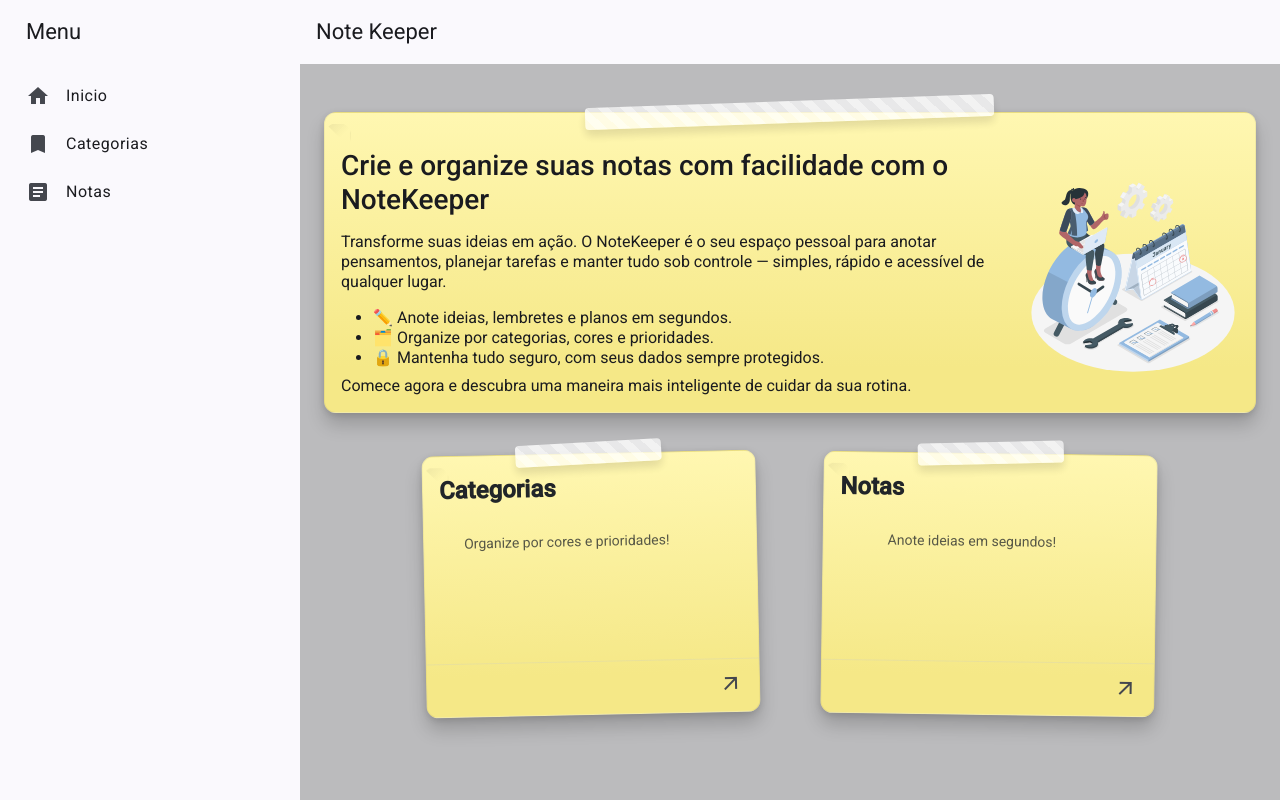
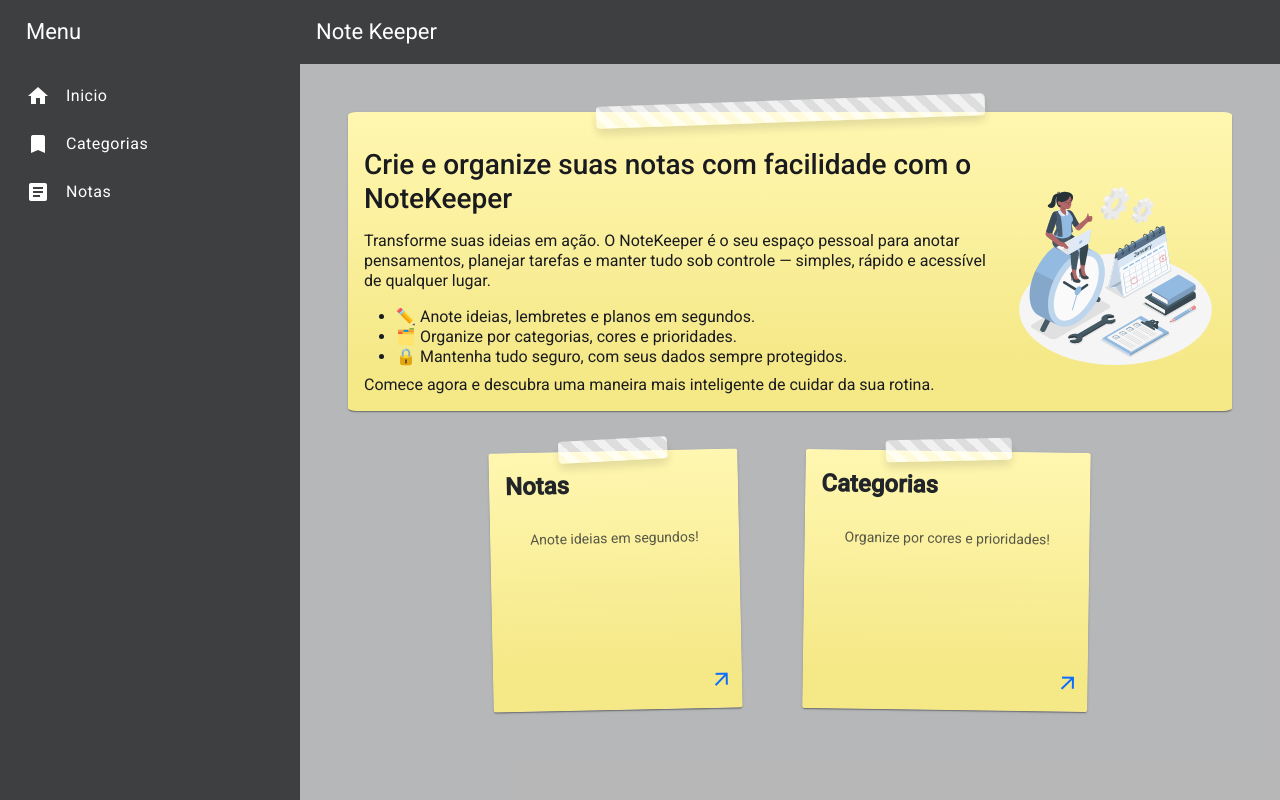
Before and after one commit to gkirschnxr/note-keeper, an Angular app in the folder client/: page /inicio in a window 1280 px wide. Built offline with nearby package versions, Linux system fonts and the light colour scheme.

Commit message:
finalizada pagina inicial v1.1

```diff
--- a/client/src/app/app.html
+++ b/client/src/app/app.html
@@ -1,3 +1,5 @@
 <app-shell>
-  <router-outlet></router-outlet>
+  <div class="page home-wall">
+    <router-outlet></router-outlet>
+  </div>
 </app-shell>
--- a/client/src/app/components/inicio/inicio.html
+++ b/client/src/app/components/inicio/inicio.html
@@ -1,7 +1,6 @@
-<section class="stage max-vh-100 d-flex flex-column justify-content-center">
+<section class="stage mx-lg-4 d-flex flex-column justify-content-center">
   <div class="container pt-5">
-    <!-- POST-IT de introdução -->
-    <mat-card class="classroom-card sticky-note sticky-note--lg mx-auto mb-4">
+    <mat-card class="classroom-card sticky-note mx-auto mb-4">
       <mat-card-content>
         <div class="row g-3 align-items-center">
           <div class="col">
@@ -9,8 +8,8 @@
 
             <p class="mt-3 fs-6">
               Transforme suas ideias em ação. O NoteKeeper é o seu espaço pessoal para anotar
-              pensamentos, planejar tarefas e manter tudo sob controle — simples, rápido e acessível de
-              qualquer lugar.
+              pensamentos, planejar tarefas e manter tudo sob controle — simples, rápido e acessível
+              de qualquer lugar.
             </p>
 
             <ul class="fs-6 mb-2">
@@ -19,7 +18,9 @@
               <li>🔒 Mantenha tudo seguro, com seus dados sempre protegidos.</li>
             </ul>
 
-            <p class="fs-6 mb-0">Comece agora e descubra uma maneira mais inteligente de cuidar da sua rotina.</p>
+            <p class="fs-6 mb-0">
+              Comece agora e descubra uma maneira mais inteligente de cuidar da sua rotina.
+            </p>
           </div>
 
           <div class="col-lg-3 text-center">
@@ -29,38 +30,24 @@
       </mat-card-content>
     </mat-card>
 
-<div class="row g-3 my-2 align-items-center justify-content-center">
-  <div class="col-lg-3 card-column mx-4">
-    <mat-card class="classroom-card sticky-note sticky-rot-0">
-      <a routerLink="/categorias" class="note-tap d-block text-decoration-none text-dark">
-        <h4 class="mb-2 fw-bold px-3">Categorias</h4>
-        <mat-card-content class="pt-1">
-          <p class="mb-0 small opacity-75 px-4 mt-3">Organize por cores e prioridades!</p>
-        </mat-card-content>
-      </a>
-      <mat-divider></mat-divider>
-      <mat-card-actions align="end">
-        <a routerLink="/categorias" mat-icon-button aria-label="Abrir categorias">
-          <mat-icon>arrow_outward</mat-icon>
-        </a>
-      </mat-card-actions>
-    </mat-card>
+    <div class="row g-3 my-2 align-items-center justify-content-center">
+      <div class="col-auto col-column mx-4">
+        <app-sticky-card
+          titulo="Notas"
+          descricao="Anote ideias em segundos!"
+          route="/notas"
+          [rotacao]="0"
+        ></app-sticky-card>
+      </div>
+
+      <div class="col-auto col-column mx-4">
+        <app-sticky-card
+          titulo="Categorias"
+          descricao="Organize por cores e prioridades!"
+          route="/categorias"
+          [rotacao]="1"
+        ></app-sticky-card>
+      </div>
+    </div>
   </div>
-
-  <div class="col-lg-3 card-column mx-4">
-    <mat-card class="classroom-card sticky-note sticky-rot-1">
-      <a routerLink="/notas" class="note-tap d-block text-decoration-none text-dark">
-        <h4 class="mb-2 fw-bold px-3">Notas</h4>
-        <mat-card-content class="pt-1">
-          <p class="mb-0 small opacity-75 px-5 mt-3">Anote ideias em segundos!</p>
-        </mat-card-content>
-      </a>
-      <mat-divider></mat-divider>
-      <mat-card-actions align="end">
-        <a routerLink="/notas" mat-icon-button aria-label="Abrir notas">
-          <mat-icon>arrow_outward</mat-icon>
-        </a>
-      </mat-card-actions>
-    </mat-card>
-  </div>
-</div>
+</section>
--- a/client/src/app/components/shell/shell.component.html
+++ b/client/src/app/components/shell/shell.component.html
@@ -1,7 +1,7 @@
 <mat-sidenav-container class="sidenav-container">
   <mat-sidenav
     #drawer
-    class="sidenav"
+    class="sidenav bg-dark"
     fixedInViewport
     [attr.role]="(isHandset$ | async) ? 'dialog' : 'navigation'"
     [mode]="(isHandset$ | async) ? 'over' : 'side'"
@@ -11,21 +11,25 @@
     <mat-nav-list>
       @for (item of itemsNavbar; track $index) {
         <a mat-list-item [routerLink]="item.link">
-          <mat-icon matListItemIcon>{{ item.icone }}</mat-icon>
+          <mat-icon matListItemIcon class="text-white">{{ item.icone }}</mat-icon>
+          <div class="text-white">
             {{ item.titulo }}
+          </div>
         </a>
       }
     </mat-nav-list>
   </mat-sidenav>
-  <mat-sidenav-content>
-    <mat-toolbar color="primary">
+  <mat-sidenav-content class="content-shell">
+    <div class="bg-dark">
+      <mat-toolbar class="topbar">
         @if (isHandset$ | async) {
         <button type="button" aria-label="Toggle sidenav" matIconButton (click)="drawer.toggle()">
           <mat-icon aria-label="Side nav toggle icon">menu</mat-icon>
         </button>
         }
-      <span>Note Keeper</span>
+        <span class="text-white">Note Keeper</span>
       </mat-toolbar>
+    </div>
     <!-- Add Content Here -->
     <div class="container-fluid">
       <ng-content></ng-content>
--- a/client/src/app/components/shell/shell.component.scss
+++ b/client/src/app/components/shell/shell.component.scss
@@ -1,7 +1,5 @@
 .sidenav-container {
   height: 100%;
-
-  background-color: rgba(128, 128, 128, 0.514);
 }
 
 .sidenav {
@@ -12,10 +10,6 @@
   padding: 0 10px;
 }
 
-.sidenav .mat-toolbar {
-  background: inherit;
-}
-
 .mat-toolbar.mat-primary {
   position: sticky;
   top: 0;
--- /dev/null
+++ b/client/src/app/components/sticky-card/sticky-card.components.html
@@ -0,0 +1,17 @@
+<mat-card class="classroom-card sticky-note sticky-rot-{{ rotacao }}">
+  <a [routerLink]="route" class="note-tap d-block text-decoration-none text-dark">
+    <h4 class="mb-2 fw-bold px-3">{{ titulo }}</h4>
+
+    <mat-card-content class="pt-1">
+      <p class="mb-0 small opacity-75 px-4 mt-3">
+        {{ descricao }}
+      </p>
+    </mat-card-content>
+  </a>
+
+  <mat-card-actions align="end">
+    <a [routerLink]="route" mat-icon-button aria-label="Abrir card">
+      <mat-icon>arrow_outward</mat-icon>
+    </a>
+  </mat-card-actions>
+</mat-card>
--- a/client/src/styles.scss
+++ b/client/src/styles.scss
@@ -2,13 +2,6 @@
 @use 'bootstrap/scss/bootstrap-grid';
 @use 'bootstrap/scss/bootstrap-utilities';
 @use '@angular/material' as mat;
-
-:root {
-  --note-bg: #fff7b1;
-  --note-edge: #f5e887;
-  --note-shadow: 0 12px 18px rgba(0, 0, 0, 0.18), 0 2px 6px rgba(0, 0, 0, 0.12);
-  --note-radius: 12px;
-}
 
 html {
   @include mat.theme(
@@ -21,6 +14,18 @@ html {
       density: 0,
     )
   );
+}
+
+:root {
+  --app-menus: #3d3f41;
+  --app-textos: #fff;
+
+  --sticky-bg1: #fff7b1;
+  --sticky-bg2: #f5e887;
+  --note-shadow: 0 12px 18px rgba(0,0,0,.18), 0 2px 6px rgba(0,0,0,.12);
+  --note-radius: 12px;
+  --grid-size: 24px;
+  --grid-color: rgba(0,0,0,.08);
 }
 
 body {
@@ -45,70 +50,29 @@ body {
 // Bootstrap Override
 @media screen and (min-width: 900px) {
   .card-column {
-    flex: 0 0 350px; // quanto o elemento expande
+    flex: 0 0 350px;
     max-width: 350px;
   }
 }
 
 // Material Override
 .classroom-card {
-  border-radius: 16px;
-  overflow: hidden;
-  display: flex;
-  flex-direction: column;
-
-  .card-hero {
-    position: relative;
-    display: block;
-    width: 100%;
-    aspect-ratio: 16 / 5;
-    background: center / cover no-repeat var(--hero-url, url('/img/card-header.jpg'));
-    cursor: pointer;
-
-    &::after {
-      content: '';
-      position: absolute;
-      inset: 0;
-      background: linear-gradient(180deg, rgba(0, 0, 0, 0.45) 0%, rgba(0, 0, 0, 0.6) 100%);
-    }
-
-    &__title {
-      position: absolute;
-      left: 16px;
-      top: 16px;
-      color: #fff;
-      z-index: 1;
-      text-shadow: 0 1px 2px rgba(0, 0, 0, 0.5);
-    }
-  }
-
-  mat-card-content {
-    min-height: 150px;
-  }
-
-  .card-actions {
-    padding: 4px 8px;
-    .spacer {
-      flex: 1 1 auto;
-    }
-  }
-}
-
-.classroom-card.sticky-note {
+  background: none;
   border-radius: var(--note-radius);
-  overflow: visible; /* deixa a fita e a dobra aparecerem */
+  overflow: visible;
   display: flex;
   flex-direction: column;
   border: 1px solid rgba(0, 0, 0, 0.05);
-  background: linear-gradient(180deg, var(--note-bg), var(--note-edge) 85%);
+  background: linear-gradient(180deg, var(--sticky-bg1), var(--sticky-bg2) 85%);
   box-shadow: var(--note-shadow);
   position: relative;
   isolation: isolate;
-  padding-top: 1.25rem; /* espaço visual pro “tape” */
+  padding-top: 1.25rem;
   transition: transform 0.15s ease, box-shadow 0.15s ease;
 
-    &::before {
-    content: "";
+  &::before {
+    // fita
+    content: '';
     position: absolute;
     top: -12px;
     left: 28%;
@@ -116,56 +80,97 @@ body {
     height: 22px;
     background: repeating-linear-gradient(
       45deg,
-      rgba(255,255,255,.7) 0 8px,
-      rgba(255,255,255,.85) 8px 16px
+      rgba(255, 255, 255, 0.568) 0 8px,
+      rgba(255, 255, 255, 0.85) 8px 16px
     );
     border-radius: 4px;
-    box-shadow: 0 6px 10px rgba(0,0,0,.12);
-    opacity: .95;
+    box-shadow: 0 6px 10px rgba(0, 0, 0, 0.12);
+    opacity: 0.95;
     transform: rotate(-2deg);
     z-index: 2;
-    }
+  }
 
-    &::after {
-    content: "";
-    position: absolute;
-    right: 10px;
-    top: 10px;
-    width: 26px;
-    height: 26px;
-    background: linear-gradient(135deg, rgba(0,0,0,.12), rgba(0,0,0,0) 60%);
-    clip-path: polygon(0 0, 100% 0, 100% 100%);
-    filter: blur(.2px);
-    opacity: .55;
-    pointer-events: none;
-    z-index: 1;
-    }
+  mat-card-content {
+    min-height: 150px;
+  }
+  mat-divider {
+    opacity: 0.25;
+  }
 
-    /* Material bits */
-    mat-card-content { min-height: 150px; }
-    mat-divider { opacity: .25; }
-
-    &:hover {
+  &:hover {
     transform: translateY(-2px) scale(1.01);
-    box-shadow: 0 18px 28px rgba(0,0,0,.22), 0 4px 10px rgba(0,0,0,.14);
-    }
+    box-shadow: 0 18px 28px rgba(0, 0, 0, 0.22), 0 4px 10px rgba(0, 0, 0, 0.14);
+  }
 }
 
-/* link que ocupa o papel inteiro, sem “cara de link” */
-.note-tap { color: inherit; }
+.mat-toolbar {
+  background-color: var(--app-menus) !important;
+  color: var(--app-textos) !important;
+}
 
-/* rotações para parecer pregado à mão */
-.sticky-rot-0 { transform: rotate(-1.2deg); }
-.sticky-rot-1 { transform: rotate(.8deg); }
-.sticky-rot-2 { transform: rotate(-2.1deg); }
-.sticky-rot-3 { transform: rotate(.4deg); }
-.sticky-rot-4 { transform: rotate(1.6deg); }
+.mat-sidenav, .mat-drawer {
+  background-color: var(--app-menus) !important;
+  color: var(--app-textos) !important;
+}
 
-/* opcional: variantes de cor por categoria (usando utilities como base) */
-.classroom-card.sticky-note.bg-warning    { background: linear-gradient(180deg, #ffe066, #ffd43b 85%); }
-.classroom-card.sticky-note.bg-warning-subtle { background: linear-gradient(180deg, #fff7b1, #f7e989 85%); }
+// Post-its:
 
-/* ajusta ações do card para “respirar” como papel */
-.classroom-card.sticky-note .mat-mdc-card-actions {
-  padding: .25rem .5rem .5rem .5rem;
+// rotações
+.sticky-rot-0 {
+  transform: rotate(-1.2deg);
 }
+.sticky-rot-1 {
+  transform: rotate(0.8deg);
+}
+.sticky-rot-2 {
+  transform: rotate(-2.1deg);
+}
+.sticky-rot-3 {
+  transform: rotate(0.4deg);
+}
+.sticky-rot-4 {
+  transform: rotate(1.6deg);
+}
+
+.card-column {
+  flex: 0 0 auto;
+}
+
+// controle de cantos arredondados
+.sticky-note.mat-mdc-card {
+  border-radius: 1% !important;
+}
+
+@media (max-width: 576px) {
+  .classroom-card.sticky-note {
+    width: 100%;
+    height: auto;
+    min-height: 180px;
+  }
+}
+
+.topbar.mat-toolbar {
+  position: relative;
+  z-index: 10
+}
+
+// Parede de azulejos
+.home-wall::before {
+  content: '';
+  position: absolute;
+  inset: 0;
+  background: rgba(248, 248, 248, 0.65); // opacidade
+  pointer-events: none;
+}
+
+.content-shell {
+  display: flex;
+  flex-direction: column;
+  min-height: 100dvh;
+  background-color: var(--app-menus);
+}
+
+.container-fluid {
+  margin: 0%;
+  width: 100%;
+}
```
Also changed, not shown: client/src/app/components/inicio/inicio.ts (+5 -9 lines), client/src/app/components/sticky-card/sticky-card.components.ts (added, +23 -0 lines), 1 other file (tests, documents, lock files or other folders). Lines whose indentation alone changed are shown as unchanged.
